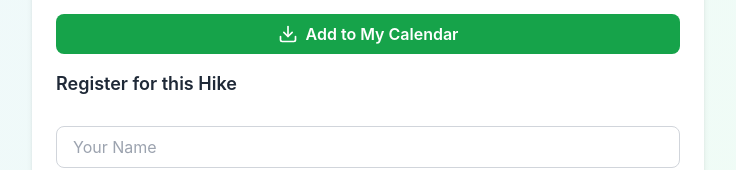
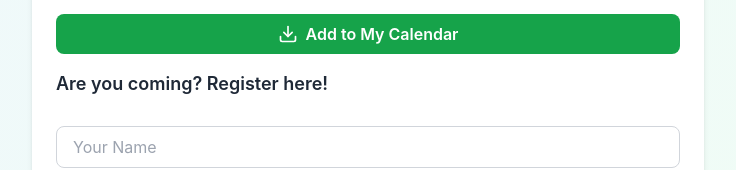
Before and after one commit to knjoroge-casa/sirimonhikers, a React (Vite) app: page / in a window 1280 px wide. Shown: the part 1240-1410 px from the top of the page, without its empty margins (272-1008 px from the left). Built offline with nearby package versions, Linux system fonts and the light colour scheme.

Commit message:
Update App.jsx

```diff
--- a/src/App.jsx
+++ b/src/App.jsx
@@ -863,7 +863,7 @@ export default function App() {
                 Add to My Calendar
               </button>
               <div className="space-y-4">
-                <h3 className="font-semibold text-gray-800 text-lg mb-3">Register for this Hike</h3>
+                <h3 className="font-semibold text-gray-800 text-lg mb-3">Are you coming? Register here!</h3>
                 <input
                   type="text"
                   placeholder="Your Name"
```
